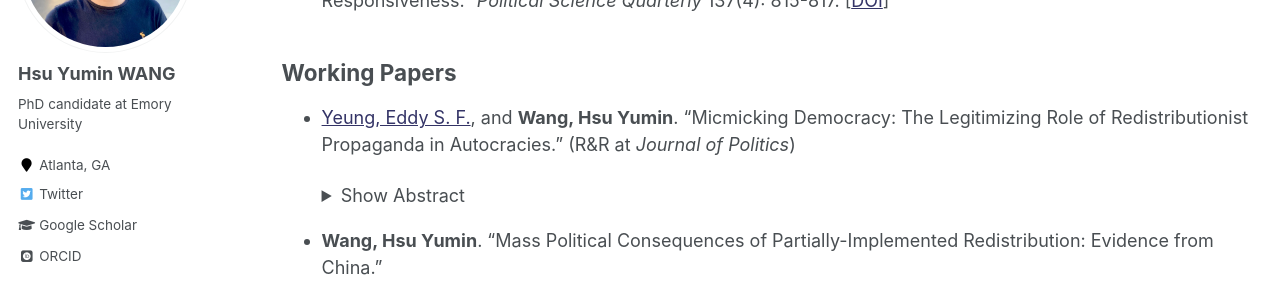
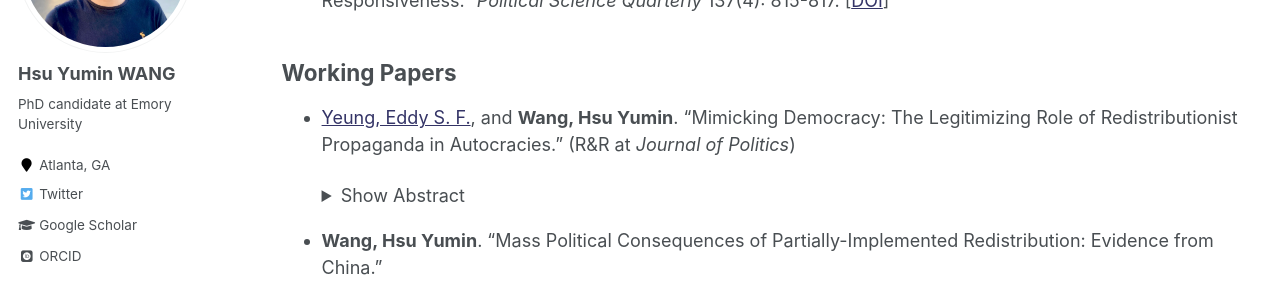
Before and after one commit to hsuyumin/hsuyumin.github.io, a Jekyll site: the page built from _pages/publications.md, in a window 1280 px wide and 900 px high, scrolled down 562 px. Shown: the part 153-453 px from the top of the window. Built offline with Jekyll 4.4.1, drawn with Linux system fonts in a browser that asks for light colours; some web fonts are replaced.

Commit message:
Update publications.md

```diff
--- a/_pages/publications.md
+++ b/_pages/publications.md
@@ -45,7 +45,7 @@ redirect_from:
 
 ## Working Papers
 
-* [Yeung, Eddy S. F.](https://eddy-yeung.github.io/), and **Wang, Hsu Yumin**. "Micmicking Democracy: The Legitimizing Role of Redistributionist Propaganda in Autocracies." (R&R at _Journal of Politics_)
+* [Yeung, Eddy S. F.](https://eddy-yeung.github.io/), and **Wang, Hsu Yumin**. "Mimicking Democracy: The Legitimizing Role of Redistributionist Propaganda in Autocracies." (R&R at _Journal of Politics_)
 
     <details>
       <summary>Show Abstract</summary>
```
